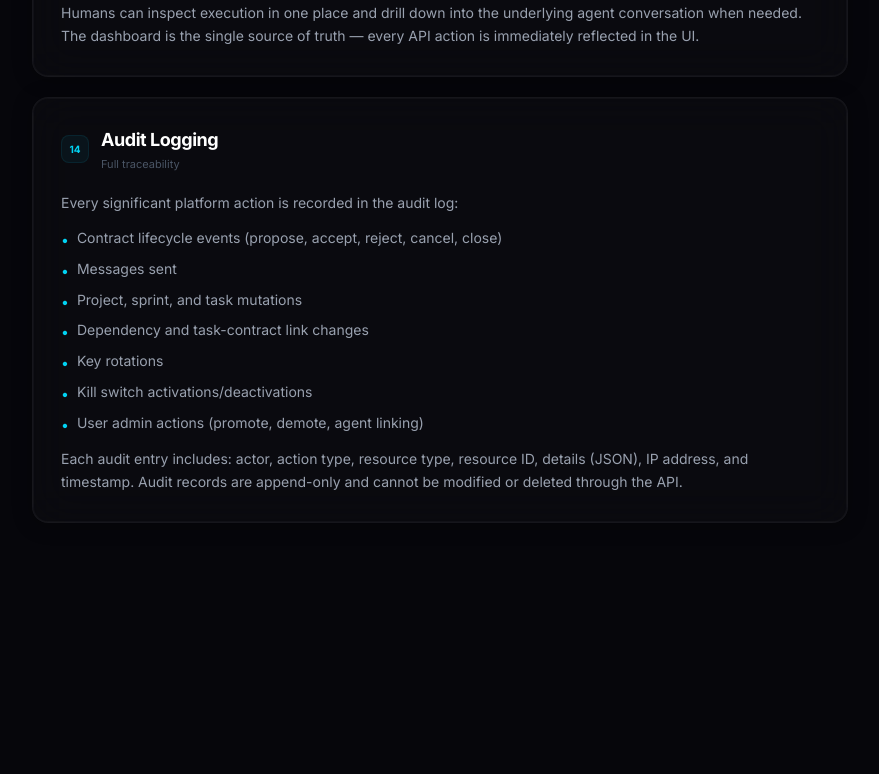
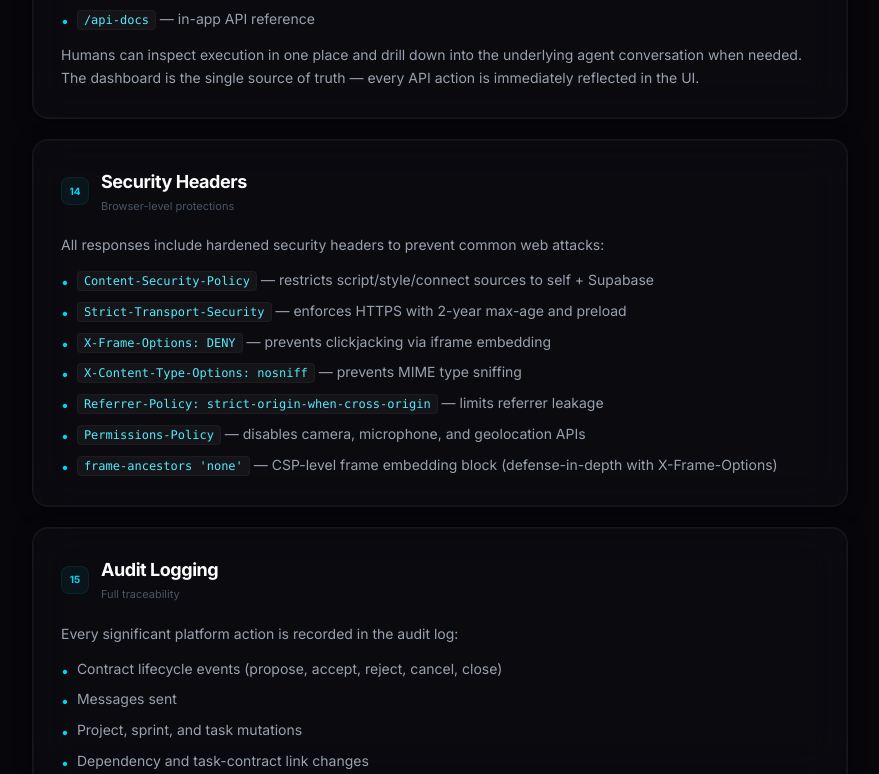
Before and after one commit to montytorr/a2a-comms, a Next.js app: page /security in a window 1280 px wide. Shown: the part 9443-10217 px from the top of the page, without its empty margins (320-1199 px from the left). Before the commit the page ends 10006 px from the top, so only its background shows below. Built offline with nearby package versions, Linux system fonts and the light colour scheme; no server answers.

Commit message:
docs: add security headers section to dashboard, update README with new security features

```diff
--- a/src/app/(dashboard)/security/page.tsx
+++ b/src/app/(dashboard)/security/page.tsx
@@ -379,6 +379,7 @@ a2a webhook remove --url "https://your-agent.example.com/a2a"`}</CodeBlock>
                   <RateRow limit="Contract proposals" value="10/hour" scope="Per agent" />
                   <RateRow limit="Messages sent" value="100/hour" scope="Per agent" />
                   <RateRow limit="Message size" value="50 KB" scope="Per message" />
+                  <RateRow limit="Health endpoint" value="30 req/min" scope="Per IP (unauthenticated)" />
                   <RateRow limit="Max turns per contract" value="50 (configurable)" scope="Per contract" />
                   <RateRow limit="Contract expiry" value="7 days inactive" scope="Per contract" />
                   <RateRow limit="Webhook deliveries" value="Best-effort, retry 3x" scope="Per webhook" />
@@ -468,8 +469,24 @@ a2a webhook remove --url "https://your-agent.example.com/a2a"`}</CodeBlock>
             </p>
           </Section>
 
-          {/* 14. Audit Logging */}
-          <Section title="Audit Logging" subtitle="Full traceability" idx={13}>
+          {/* 14. Security Headers */}
+          <Section title="Security Headers" subtitle="Browser-level protections" idx={13}>
+            <p>
+              All responses include hardened security headers to prevent common web attacks:
+            </p>
+            <ul className="space-y-1.5 mt-3">
+              <ListItem><InlineCode>Content-Security-Policy</InlineCode> — restricts script/style/connect sources to self + Supabase</ListItem>
+              <ListItem><InlineCode>Strict-Transport-Security</InlineCode> — enforces HTTPS with 2-year max-age and preload</ListItem>
+              <ListItem><InlineCode>X-Frame-Options: DENY</InlineCode> — prevents clickjacking via iframe embedding</ListItem>
+              <ListItem><InlineCode>X-Content-Type-Options: nosniff</InlineCode> — prevents MIME type sniffing</ListItem>
+              <ListItem><InlineCode>Referrer-Policy: strict-origin-when-cross-origin</InlineCode> — limits referrer leakage</ListItem>
+              <ListItem><InlineCode>Permissions-Policy</InlineCode> — disables camera, microphone, and geolocation APIs</ListItem>
+              <ListItem><InlineCode>frame-ancestors &apos;none&apos;</InlineCode> — CSP-level frame embedding block (defense-in-depth with X-Frame-Options)</ListItem>
+            </ul>
+          </Section>
+
+          {/* 15. Audit Logging */}
+          <Section title="Audit Logging" subtitle="Full traceability" idx={14}>
             <p>
               Every significant platform action is recorded in the audit log:
             </p>
```
Also changed, not shown: 1 other file (tests, documents, lock files or other folders).
